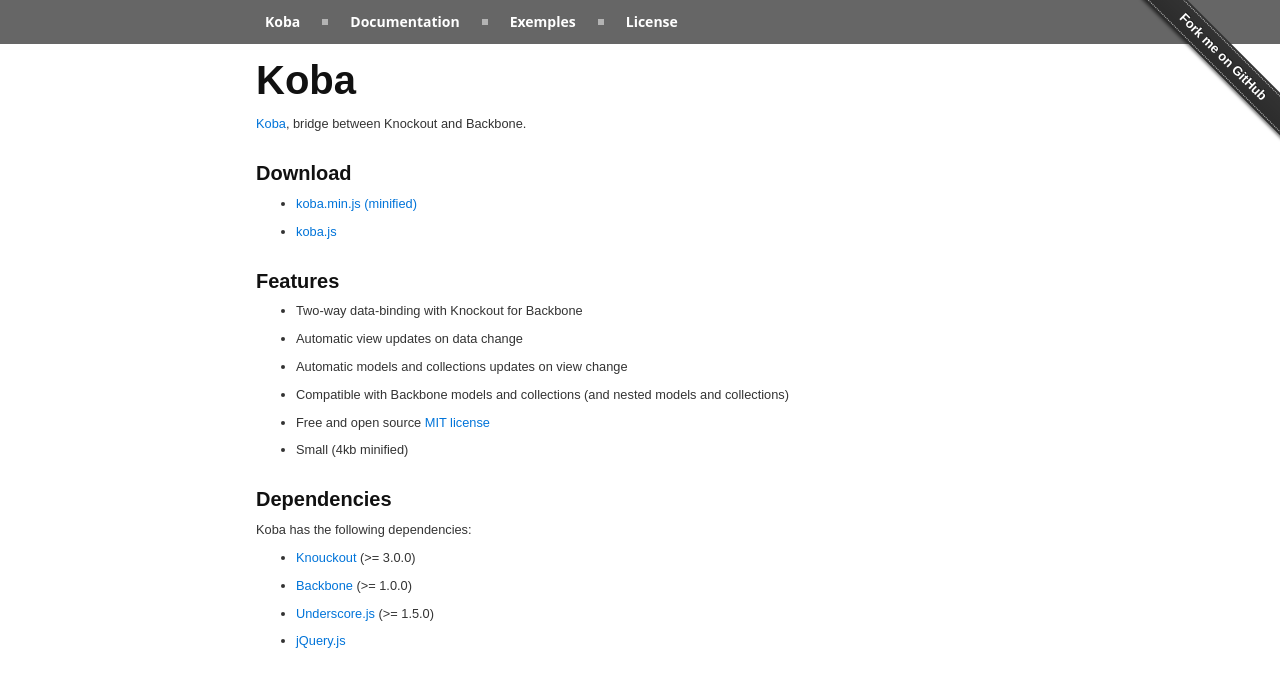
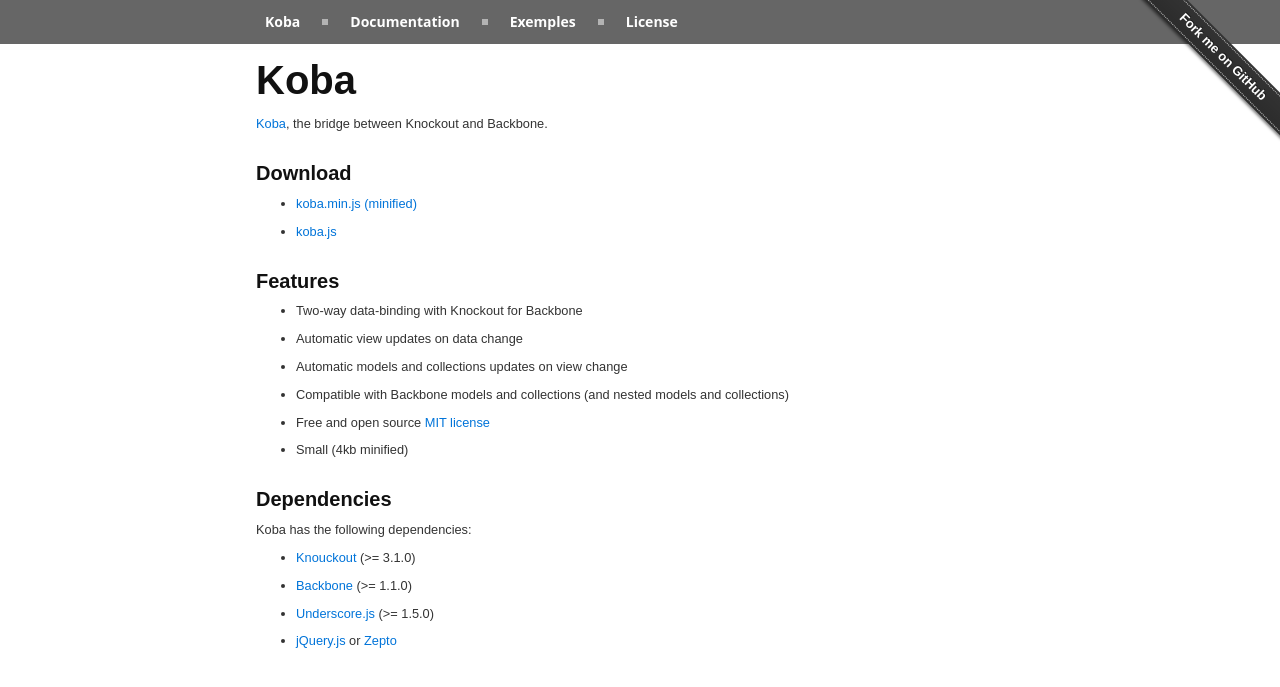
Before and after one commit to mathieumast/koba, a Jekyll site: the page built from index.html, in a window 1280 px wide. Shown: the top 687 px of the page. Built offline with Jekyll 4.4.1, drawn with Linux system fonts in a browser that asks for light colours; nearby versions of some CDN libraries.

Commit message:
correction

```diff
--- a/_includes/index.md
+++ b/_includes/index.md
@@ -1,10 +1,10 @@
-[Koba]({{ site.github }}), bridge between Knockout and Backbone.
+[Koba]({{ site.github }}), the bridge between Knockout and Backbone.
 
 ## Download
 
-* [koba.min.js (minified)](http://mathieumast.github.io/koba//js/koba.min.js)
+* [koba.min.js (minified)](http://mathieumast.github.io/koba/js/koba.min.js)
 
-* [koba.js](http://mathieumast.github.io/koba//js/koba.js)
+* [koba.js](http://mathieumast.github.io/koba/js/koba.js)
 
 ## Features
 
@@ -24,10 +24,10 @@
 
 Koba has the following dependencies:
 
-* [Knouckout](http://knockoutjs.com/) (>= 3.0.0)
+* [Knouckout](http://knockoutjs.com/) (>= 3.1.0)
 
-* [Backbone](http://backbonejs.org/) (>= 1.0.0)
+* [Backbone](http://backbonejs.org/) (>= 1.1.0)
 
 * [Underscore.js](http://underscorejs.org/) (>= 1.5.0)
 
-* [jQuery.js](http://jquery.com/)
+* [jQuery.js](http://jquery.com/) or [Zepto](http://zeptojs.com/)
```
